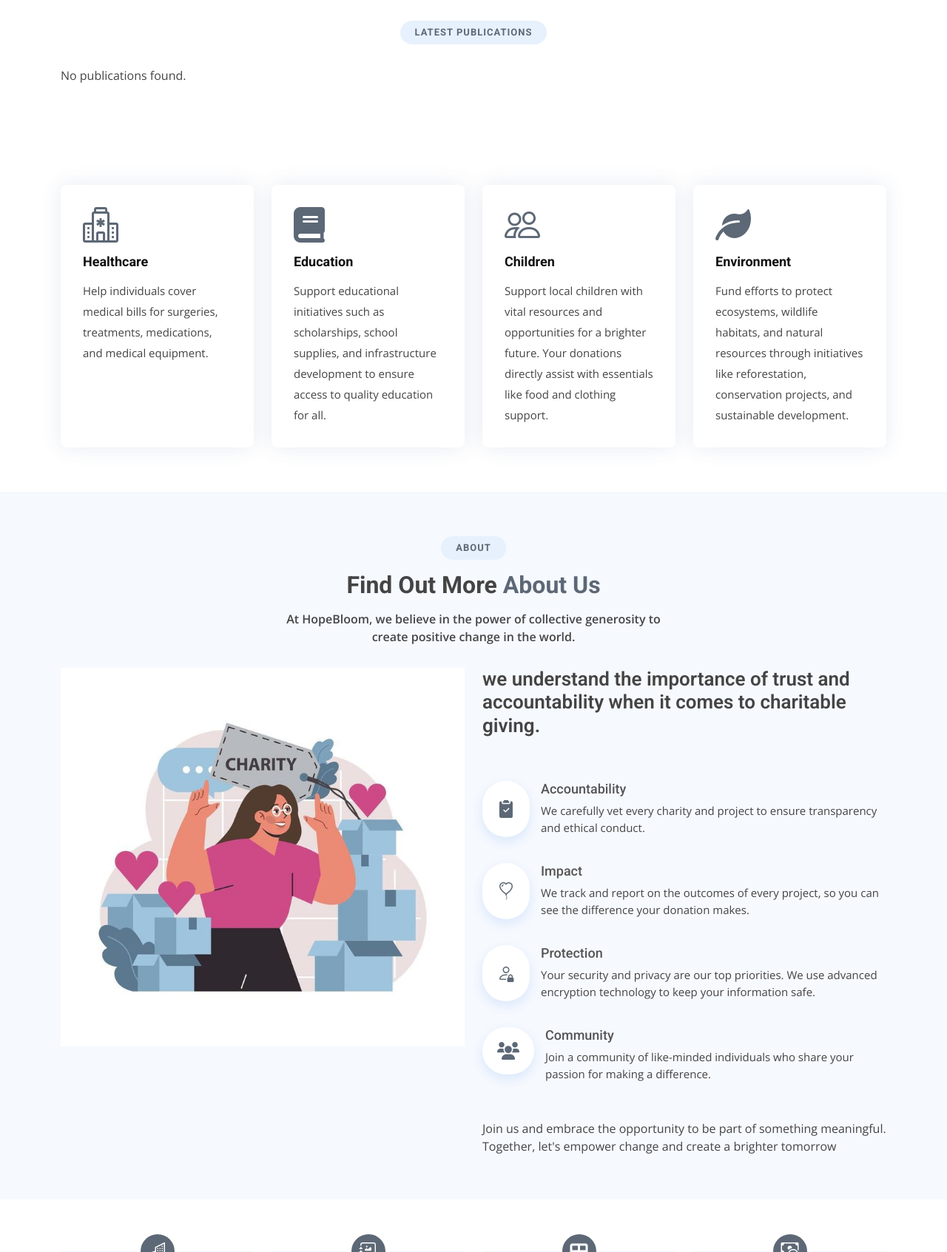
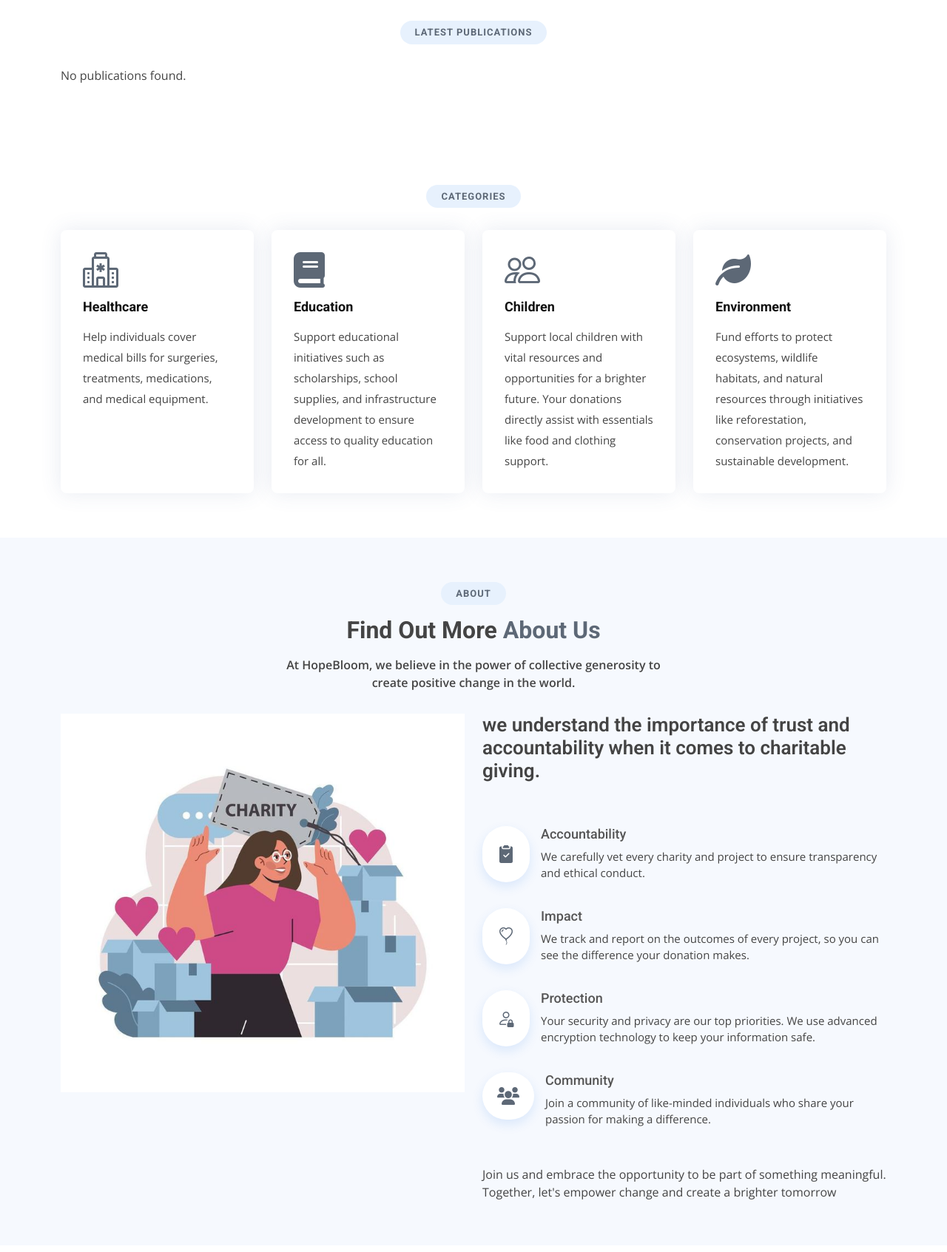
Before and after one commit to kawtarsimmad/PFE, a Django app: page / in a window 1280 px wide. Shown: the part 632-2325 px from the top of the page at 74% size. Run offline with Django 5.2, Linux system fonts and the light colour scheme; some libraries are stand-ins or nearby versions.

Commit message:
update index/html

```diff
--- a/project/templates/pages/index.html
+++ b/project/templates/pages/index.html
@@ -57,7 +57,9 @@
     <!-- ======= Categories Services Section ======= -->
     <section id="Categories-services" class="Categories-services">
       <div class="container" data-aos="fade-up">
-
+        <div class="section-title">
+          <h2>Categories</h2>
+        </div>
         <div class="row">
           <div class="col-md-6 col-lg-3 d-flex align-items-stretch mb-5 mb-lg-0">
             <div class="icon-box" data-aos="fade-up" data-aos-delay="100">
@@ -116,7 +118,7 @@
 
         <div class="row">
           <div class="col-lg-6 aos-init aos-animate" data-aos="fade-right" data-aos-delay="100">
-            <img src="static/assets/img/download.jpeg" class="img-fluid" alt="">
+            <img src="static/assets/img/download.jpeg" class="img-fluid" alt>
           </div>
 
           <div class="col-lg-6 pt-4 pt-lg-0 content d-flex flex-column justify-content-left aos-init aos-animate" data-aos="fade-up" data-aos-delay="100">
```
